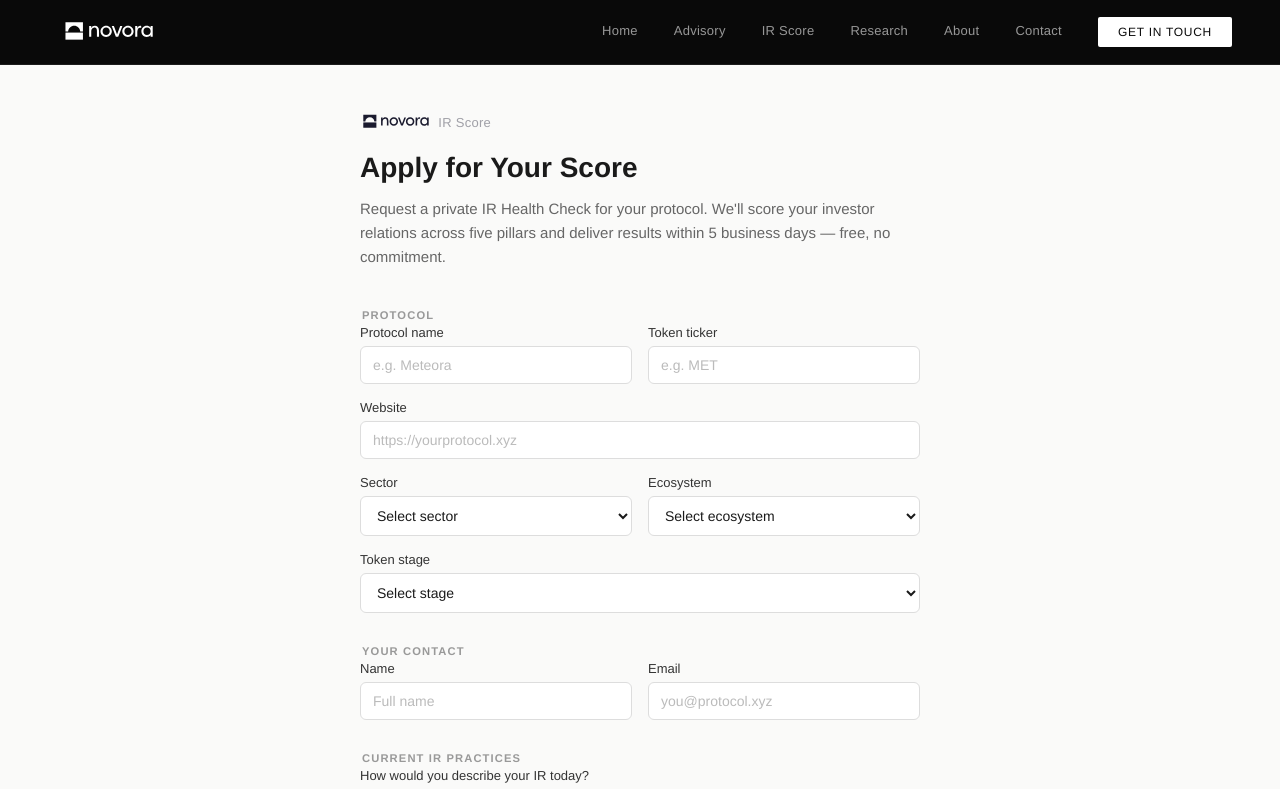
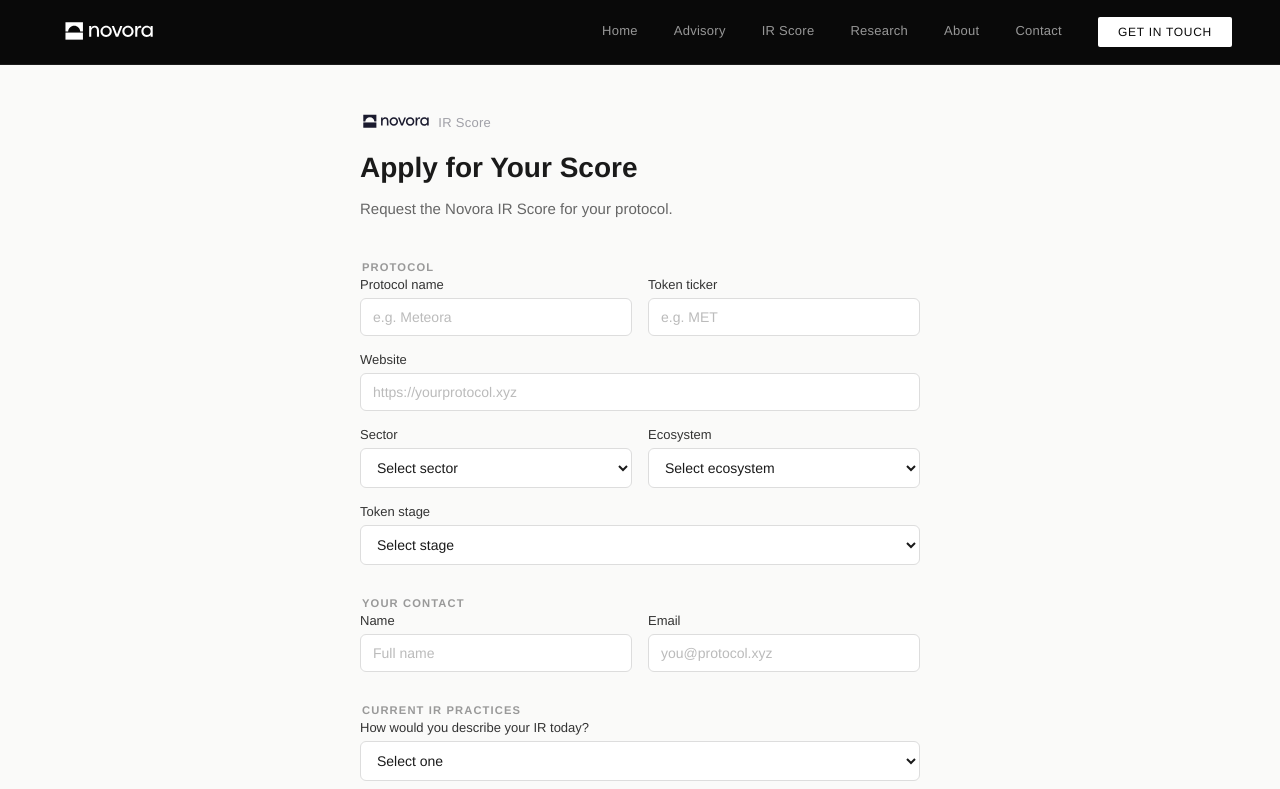
Before and after one commit to connrking/novora-site, a Next.js app: page /apply in a window 1280 px wide. Shown: the top 789 px of the page. Built offline with nearby package versions, Linux system fonts and the light colour scheme.

Commit message:
apply: update subtitle copy

```diff
--- a/app/apply/page.jsx
+++ b/app/apply/page.jsx
@@ -188,9 +188,7 @@ export default function ApplyPage() {
           </div>
           <h1>Apply for Your Score</h1>
           <p className="subtitle">
-            Request a private IR Health Check for your protocol. We&apos;ll
-            score your investor relations across five pillars and deliver
-            results within 5 business days — free, no commitment.
+            Request the Novora IR Score for your protocol.
           </p>
         </div>
 
```
